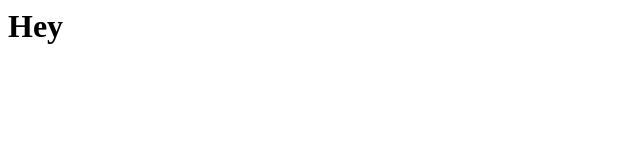
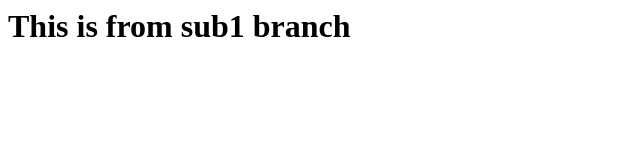
Before and after one commit to Jothisha24/PS-1.15, a plain HTML site: page index.html in a window 1280 px wide. Shown: the whole page, without its empty margins (0-640 px from the left). Drawn offline with Linux system fonts and the light colour scheme.

Commit message:
added index.html

```diff
--- a/index.html
+++ b/index.html
@@ -1,5 +1,5 @@
 <html>
 <body>
-    <h1> Hey </h1>
+    <h1> This is from sub1 branch </h1>
 </body>
 </html>
```
